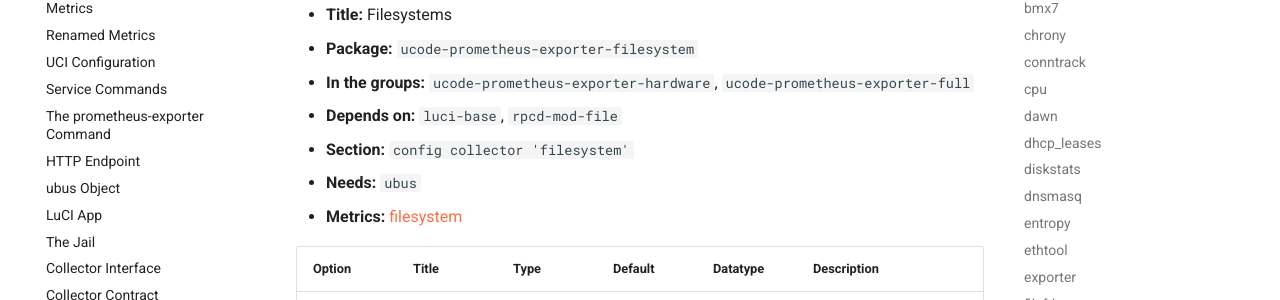
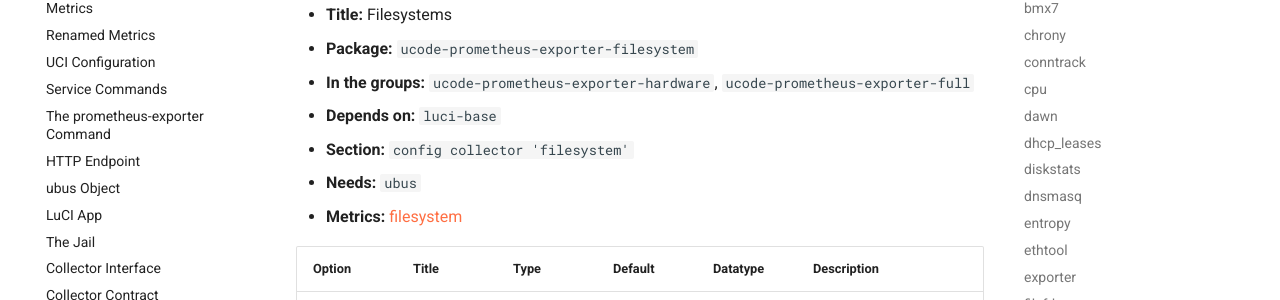
Before and after one commit to m00qek/ucode-prometheus-exporter, an MkDocs documentation site: the page built from docs/reference/collectors.md, in a window 1280 px wide and 900 px high, scrolled down 13845 px. Shown: the part 154-454 px from the top of the window. Built offline with MkDocs 1.6.1 and Material for MkDocs 9.7.7, drawn with Linux system fonts in a browser that asks for light colours; comment, search, counter and statistics services are not loaded.

Commit message:
Depend on luci-base alone for filesystem's two rpcd objects
luci-base depends on rpcd-mod-file on 25.12, and filesystem reads both
luci's getMountPoints and rpcd's file read through it: the package
names its provider, as it did, and not the module under it.

```diff
--- a/docs/reference/collectors.md
+++ b/docs/reference/collectors.md
@@ -292,7 +292,7 @@ Filesystem sizes and read-only flags, from luci getMountPoints and the host's /p
 - **Title:** Filesystems
 - **Package:** `ucode-prometheus-exporter-filesystem`
 - **In the groups:** `ucode-prometheus-exporter-hardware`, `ucode-prometheus-exporter-full`
-- **Depends on:** `luci-base`, `rpcd-mod-file`
+- **Depends on:** `luci-base`
 - **Section:** `config collector 'filesystem'`
 - **Needs:** `ubus`
 - **Metrics:** [filesystem](metrics.md#filesystem)
```
Also changed, not shown: CHANGELOG.md (+1 -1 lines), 3 other files.
